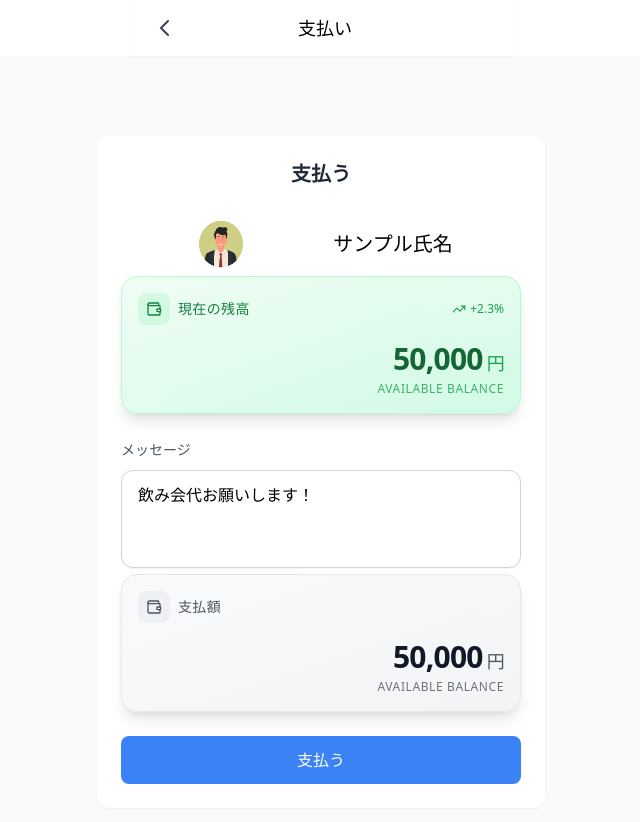
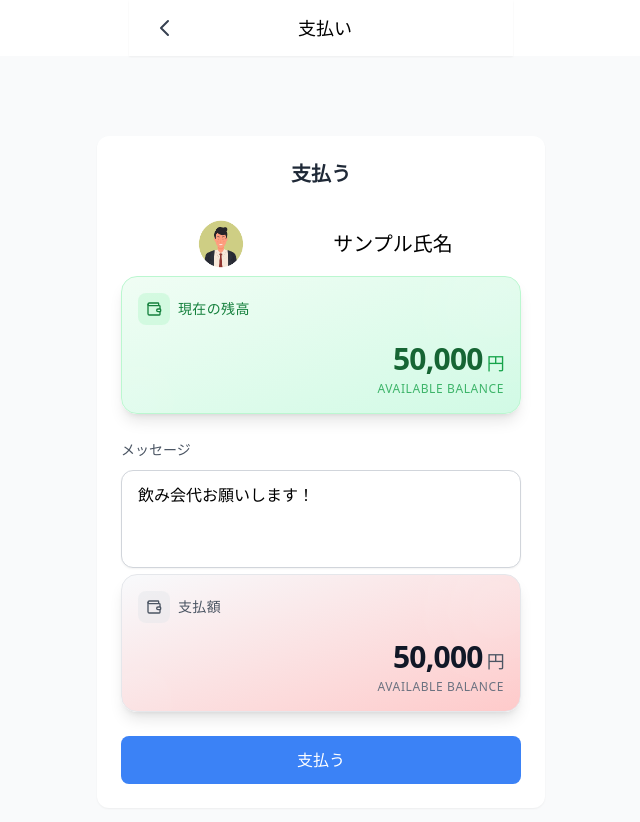
Before and after one commit to deraryo4559/GroupeF, a React (Vite) app in the folder front/: page /payment in a window 1280 px wide. Shown: the top 822 px of the page, without its empty margins (319-959 px from the left). Built offline with nearby package versions, Linux system fonts and the light colour scheme.

Commit message:
色の変更

```diff
--- a/front/src/components/Balance.jsx
+++ b/front/src/components/Balance.jsx
@@ -14,7 +14,7 @@ const Balance = ({
           relative overflow-hidden rounded-2xl shadow-lg border transition-all duration-300 hover:shadow-xl
           ${highlight
             ? "bg-gradient-to-br from-green-50 to-emerald-100 border-green-200 hover:from-green-100 hover:to-emerald-200"
-            : "bg-gradient-to-br from-slate-50 to-gray-100 border-gray-200 hover:from-white hover:to-gray-50"
+            : "bg-gradient-to-br from-slate-50 to-red-200 border-gray-200 hover:from-white hover:to-gray-50"
           }
         `}
       >
@@ -47,14 +47,6 @@ const Balance = ({
                 {label}
               </span>
             </div>
-
-            {/* トレンドアイコン（ハイライト時のみ） */}
-            {highlight && (
-              <div className="flex items-center space-x-1 text-green-600">
-                <TrendingUp size={14} />
-                <span className="text-xs font-medium">+2.3%</span>
-              </div>
-            )}
           </div>
 
           {/* 残高表示 */}
```
